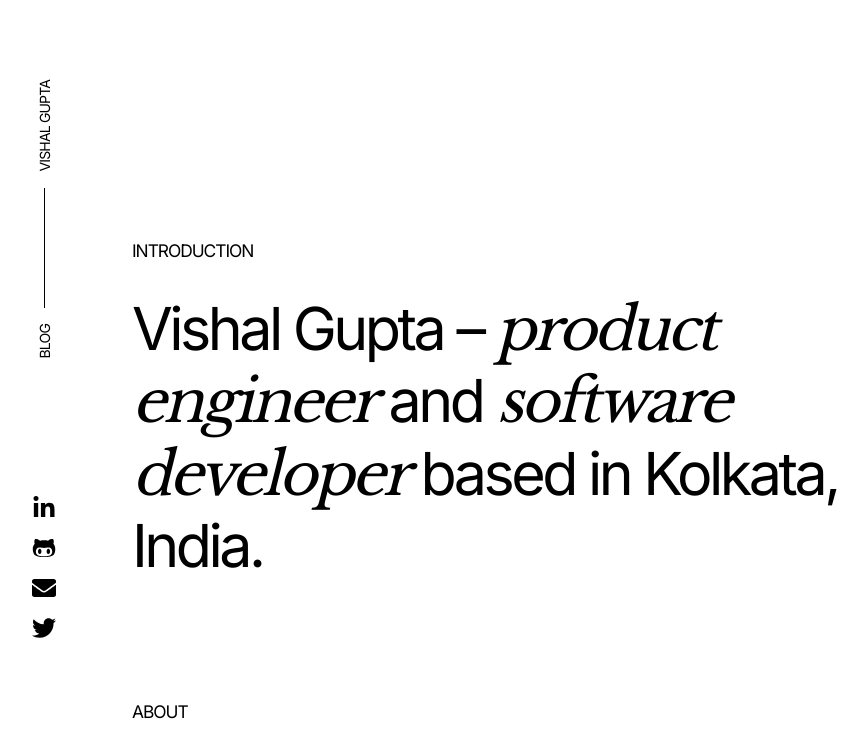
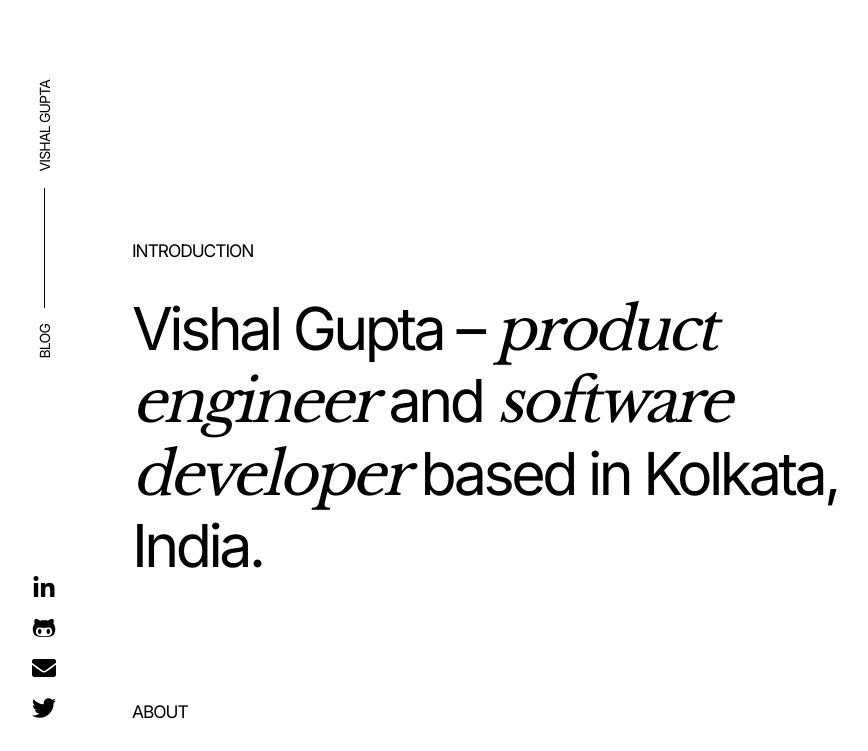
Before and after one commit to ThatTechedGuy/Portfolio, a Gatsby site: page / in a window 1280 px wide. Shown: the top 751 px of the page, without its empty margins (48-916 px from the left). Built offline with nearby package versions, Linux system fonts and the light colour scheme; Gatsby itself is replaced by a stand-in of ours.

Commit message:
Bug: parent transform fixed in order to enable fixed positioning of aside bar

```diff
--- a/src/components/aside/aside.module.css
+++ b/src/components/aside/aside.module.css
@@ -2,9 +2,7 @@
   position: fixed;
   right: 0;
 
-  min-height: 90vh;
-  margin: auto;
-  max-height: 100vh;
+  height: 100%;
 
   padding-top: 2rem;
   padding-bottom: 2rem;
--- a/src/components/layout/layout.module.css
+++ b/src/components/layout/layout.module.css
@@ -2,14 +2,12 @@
   height: 100vh;
   transition: all 2s ease-in-out;
   opacity: 1;
-  transform: translateX(0);
 }
 
 .container.hide {
   opacity: 0;
   pointer-events: none;
   transition: all 2s ease-in-out;
-  transform: translateX(-3rem);
 }
 
 .content {
```
